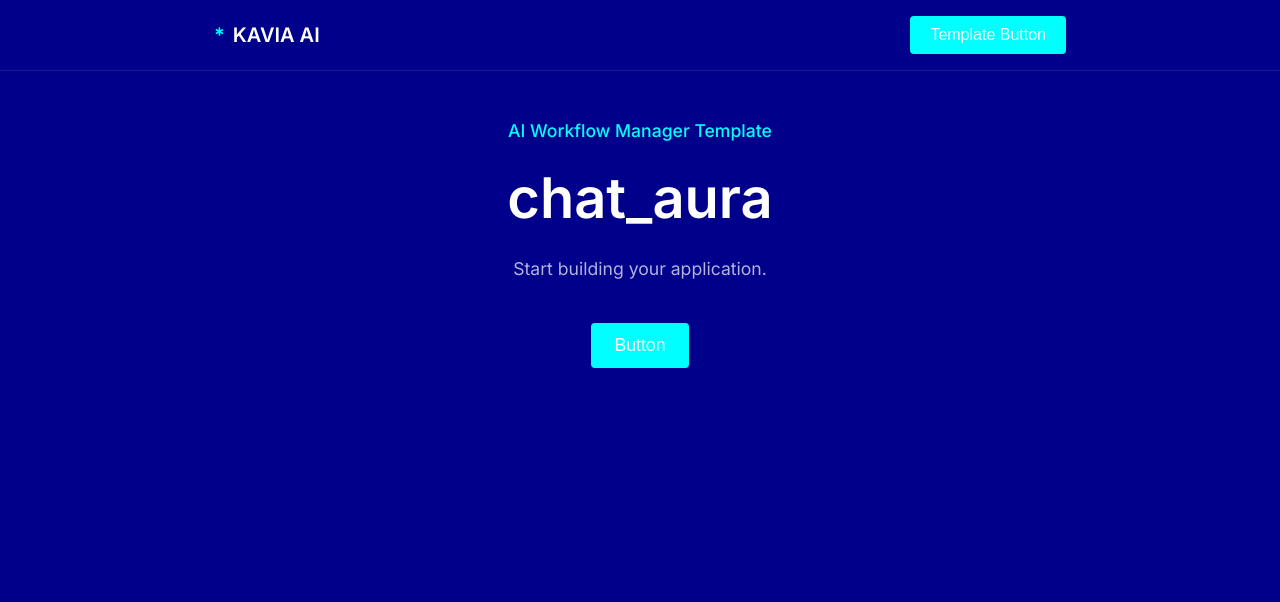
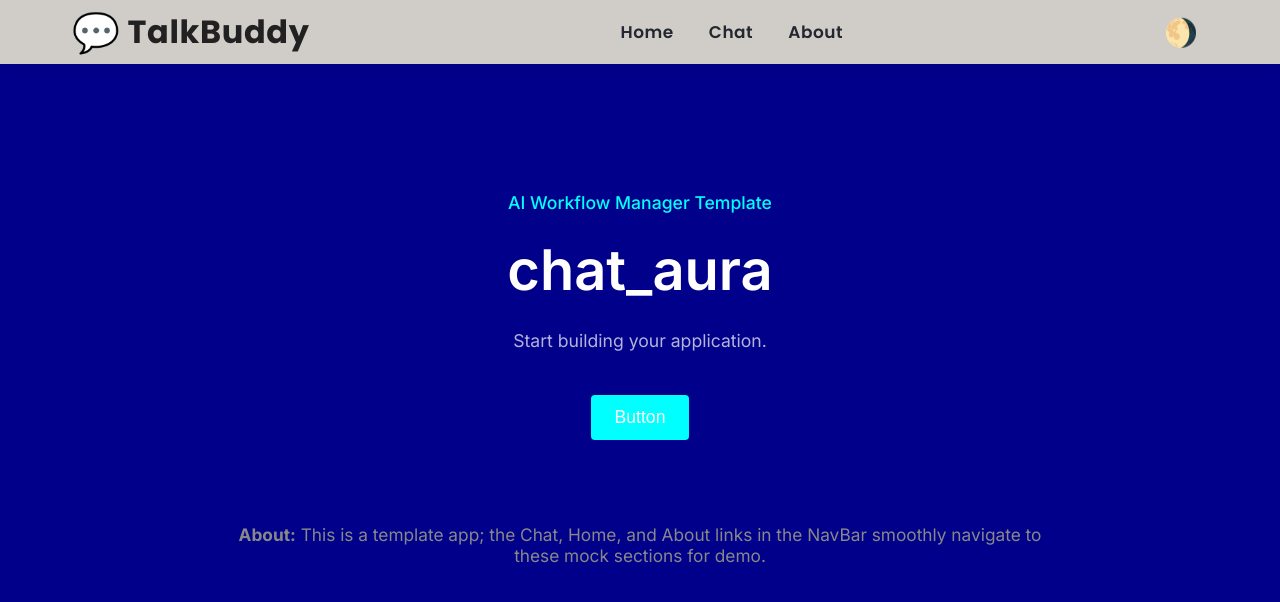
Before and after one commit to Workflow-Manager-admin/chataura-30924-40be7f88, a React (Create React App) app in the folder chat_aura/: page / in a window 1280 px wide. Shown: the top 602 px of the page. Built offline with nearby package versions, Linux system fonts and the light colour scheme; the HTML template or start-up script is replaced by a standard one.

Commit message:
Auto-commit: Changes as of 2025-06-05T05:37:45.429566+00:00

```diff
--- a/chat_aura/src/App.js
+++ b/chat_aura/src/App.js
@@ -1,23 +1,14 @@
 import React from 'react';
 import './App.css';
+import NavBar from './NavBar';
 
 function App() {
   return (
     <div className="app">
-      <nav className="navbar">
+      <NavBar />
+      <main style={{ paddingTop: "72px" }}>
         <div className="container">
-          <div style={{ display: 'flex', justifyContent: 'space-between', width: '100%' }}>
-            <div className="logo">
-              <span className="logo-symbol">*</span> KAVIA AI
-            </div>
-            <button className="btn">Template Button</button>
-          </div>
-        </div>
-      </nav>
-
-      <main>
-        <div className="container">
-          <div className="hero">
+          <div className="hero" id="home">
             <div className="subtitle">AI Workflow Manager Template</div>
 
             <h1 className="title">chat_aura</h1>
@@ -26,7 +17,12 @@ function App() {
               Start building your application.
             </div>
 
-            <button className="btn btn-large">Button</button>
+            <button className="btn btn-large" id="chat">
+              Button
+            </button>
+            <div id="about" style={{ marginTop: "60px", fontSize: "1.08rem", color: "#888" }}>
+              <strong>About:</strong> This is a template app; the Chat, Home, and About links in the NavBar smoothly navigate to these mock sections for demo.
+            </div>
           </div>
         </div>
       </main>
```
Also changed, not shown: 1 other file (tests, documents, lock files or other folders).
